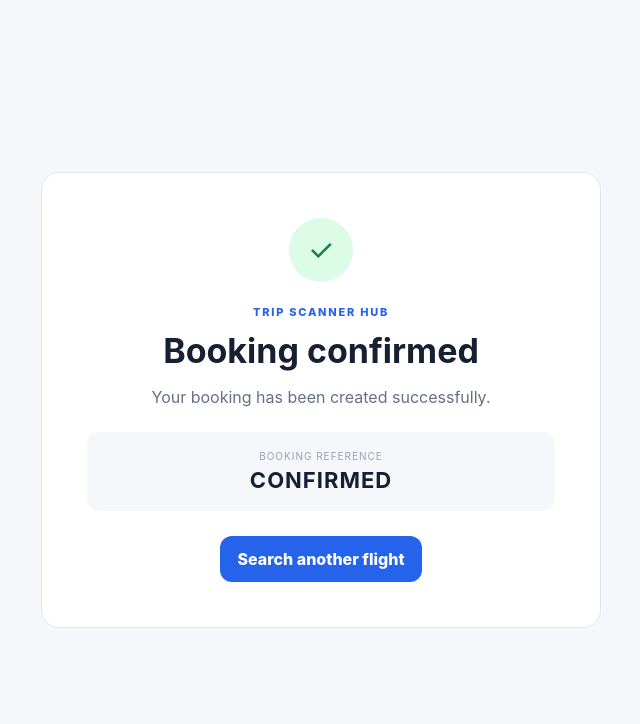
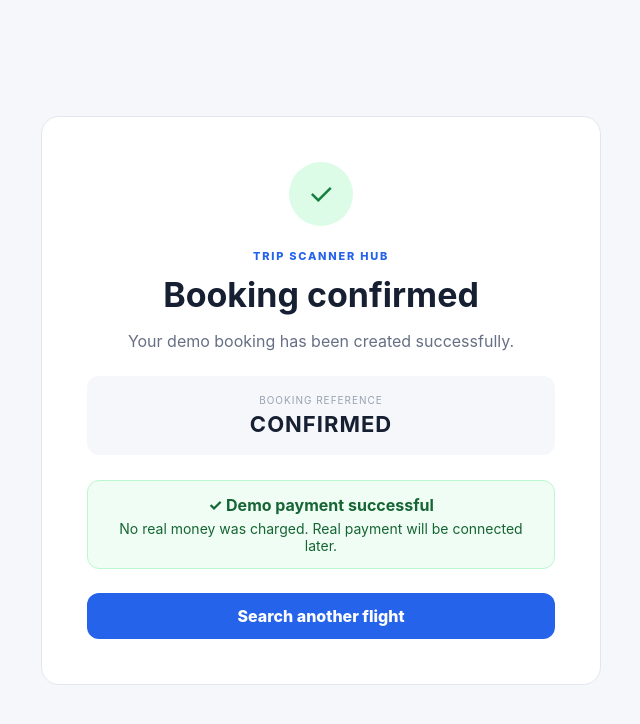
Before and after one commit to Milanbamaniya5/perfect-motion-flights, a Next.js app: page /confirmation in a window 1280 px wide. Shown: the top 724 px of the page, without its empty margins (319-959 px from the left). Built offline with nearby package versions, Linux system fonts and the light colour scheme.

Commit message:
Update page.js

```diff
--- a/app/confirmation/page.js
+++ b/app/confirmation/page.js
@@ -1,3 +1,188 @@
 'use client';
-import {useEffect,useState} from 'react';
-export default function Confirmation(){const [order,setOrder]=useState(null);useEffect(()=>{try{setOrder(JSON.parse(sessionStorage.getItem('tripScannerOrder')||'null'))}catch{}},[]);return <main className="confirm-shell"><div className="confirm-card"><div className="success">✓</div><span className="eyebrow">TRIP SCANNER HUB</span><h1>Booking confirmed</h1><p>Your booking has been created successfully.</p><div className="pnr"><small>BOOKING REFERENCE</small><b>{order?.booking_reference||order?.id||'CONFIRMED'}</b></div><a href="/" className="primary link-btn">Search another flight</a></div></main>}
+
+import {
+  useEffect,
+  useState,
+} from 'react';
+
+export default function Confirmation() {
+  const [order, setOrder] =
+    useState(null);
+
+  const [loaded, setLoaded] =
+    useState(false);
+
+  useEffect(() => {
+    try {
+      const stored =
+        sessionStorage.getItem(
+          'tripScannerOrder'
+        );
+
+      if (stored) {
+        const parsed =
+          JSON.parse(stored);
+
+        if (
+          parsed &&
+          typeof parsed ===
+            'object'
+        ) {
+          setOrder(parsed);
+        }
+      }
+    } catch (error) {
+      console.error(
+        'Unable to read demo booking:',
+        error
+      );
+    } finally {
+      setLoaded(true);
+    }
+  }, []);
+
+  if (!loaded) {
+    return (
+      <main className="loading-box">
+        Loading Trip Scanner Hub…
+      </main>
+    );
+  }
+
+  const reference =
+    order?.booking_reference ||
+    order?.bookingReference ||
+    order?.id ||
+    'CONFIRMED';
+
+  const amount =
+    order?.amount;
+
+  const currency =
+    order?.currency ||
+    'GBP';
+
+  return (
+    <main className="confirm-shell">
+
+      <div className="confirm-card">
+
+        <div className="success">
+          ✓
+        </div>
+
+        <span className="eyebrow">
+          TRIP SCANNER HUB
+        </span>
+
+        <h1>
+          Booking confirmed
+        </h1>
+
+        <p>
+          Your demo booking has been
+          created successfully.
+        </p>
+
+        {/* BOOKING REFERENCE */}
+
+        <div className="pnr">
+
+          <small>
+            BOOKING REFERENCE
+          </small>
+
+          <b>
+            {reference}
+          </b>
+
+        </div>
+
+        {/* DEMO PAYMENT */}
+
+        <div
+          style={{
+            marginTop: '18px',
+            padding: '14px 16px',
+            borderRadius: '12px',
+            background: '#f0fdf4',
+            border:
+              '1px solid #bbf7d0',
+            color: '#166534',
+          }}
+        >
+
+          <strong>
+            ✓ Demo payment successful
+          </strong>
+
+          <div
+            style={{
+              marginTop: '5px',
+              fontSize: '14px',
+            }}
+          >
+            No real money was charged.
+            Real payment will be connected
+            later.
+          </div>
+
+        </div>
+
+        {/* TOTAL */}
+
+        {amount && (
+          <div
+            style={{
+              marginTop: '18px',
+              padding: '14px 16px',
+              borderRadius: '12px',
+              background: '#f8fafc',
+              border:
+                '1px solid #e2e8f0',
+              display: 'flex',
+              justifyContent:
+                'space-between',
+              alignItems: 'center',
+            }}
+          >
+
+            <span>
+              Demo total
+            </span>
+
+            <strong>
+              {new Intl.NumberFormat(
+                'en-GB',
+                {
+                  style: 'currency',
+                  currency,
+                }
+              ).format(
+                Number(amount)
+              )}
+            </strong>
+
+          </div>
+        )}
+
+        {/* NEW SEARCH */}
+
+        <a
+          href="/"
+          className="primary link-btn"
+          style={{
+            display: 'block',
+            marginTop: '24px',
+            textAlign: 'center',
+            textDecoration: 'none',
+          }}
+        >
+          Search another flight
+        </a>
+
+      </div>
+
+    </main>
+  );
+}
```
